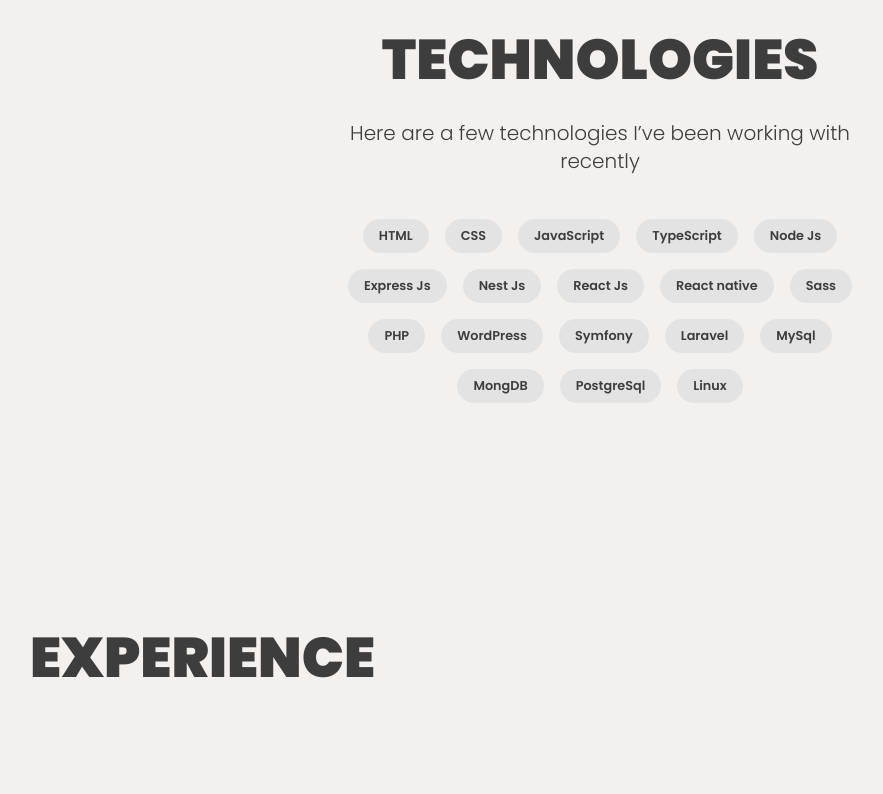
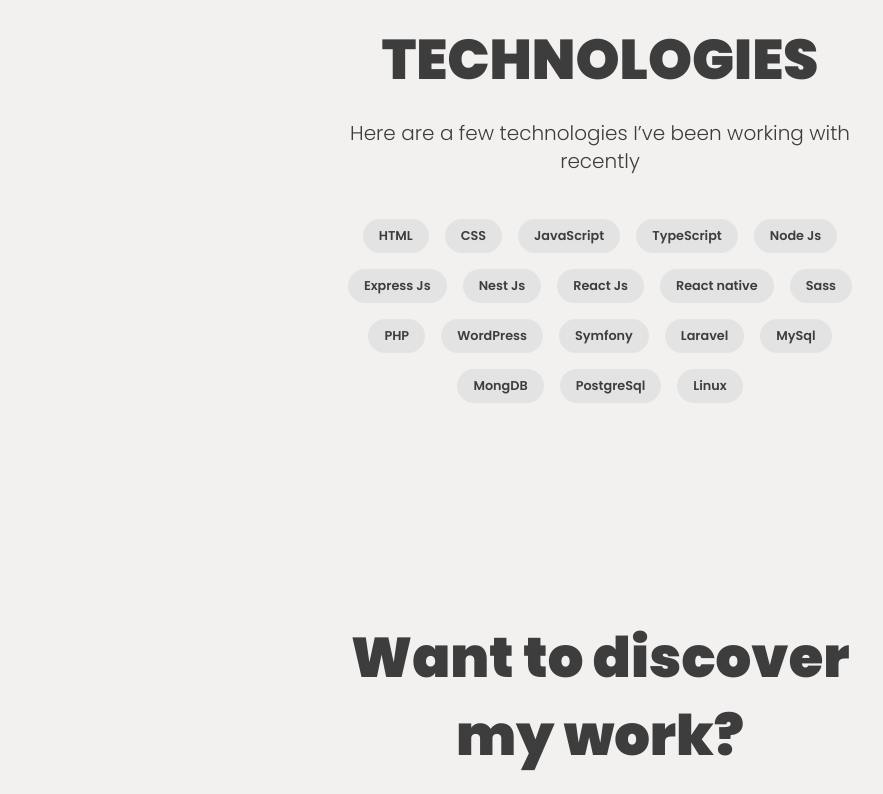
Before and after one commit to Randy-RM/portfolio-assani-beni-randy, a React (Vite) app: page / in a window 1280 px wide. Shown: the part 2000-2794 px from the top of the page, without its empty margins (40-923 px from the left). Built offline with nearby package versions, Linux system fonts and the light colour scheme.

Commit message:
feat : add Visit work section

```diff
--- a/src/pages/frontoffice/home-page.tsx
+++ b/src/pages/frontoffice/home-page.tsx
@@ -286,6 +286,41 @@ const HomePage = (): JSX.Element => {
           </div>
         </section>
         {/**Technologies section end */}
+        {/**Visit work section start */}
+        <section className="bg-light-grey">
+          <div className="container">
+            <Spacer height={6} />
+            <Container
+              flexDirection="column"
+              justifyContent="center"
+              alignItems="center"
+              flexWrap="wrap"
+            >
+              <motion.div
+                className="width-50 text-center"
+                initial={{ opacity: 0, y: 40 }}
+                whileInView={{ opacity: 1, y: 0 }}
+                viewport={{ once: true }}
+                transition={{
+                  type: "spring",
+                  delay: 0.3,
+                  easeInOut: "linear",
+                  duration: 2,
+                  // bounce: 0.6,
+                }}
+              >
+                <h2 className="font-w-Black h2 margin-0">
+                  Want to discover my work?
+                </h2>
+                <Spacer />
+                <p>Please click here</p>
+                <Spacer />
+              </motion.div>
+            </Container>
+            <Spacer height={6} />
+          </div>
+        </section>
+        {/**Visit work section end */}
         {/**Experience section start */}
         <section className="bg-light-grey">
           <div className="container">
```
